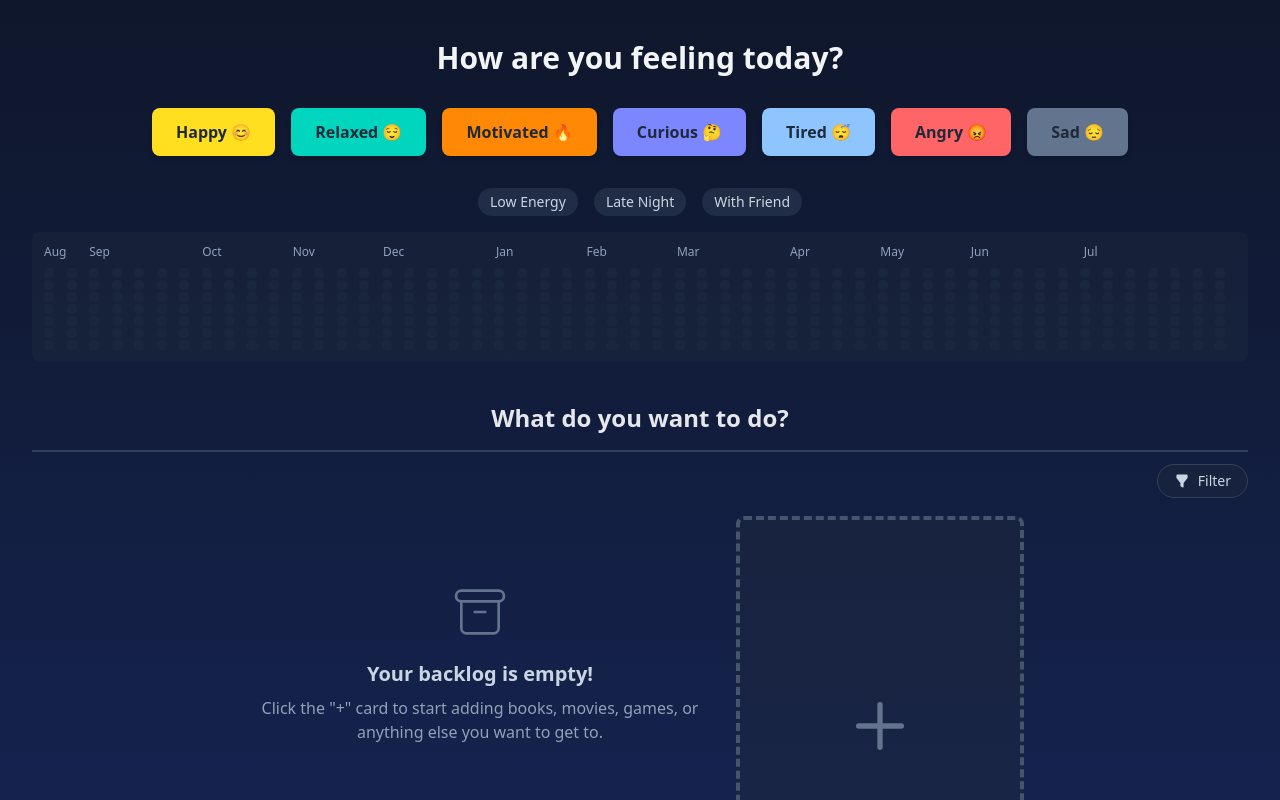
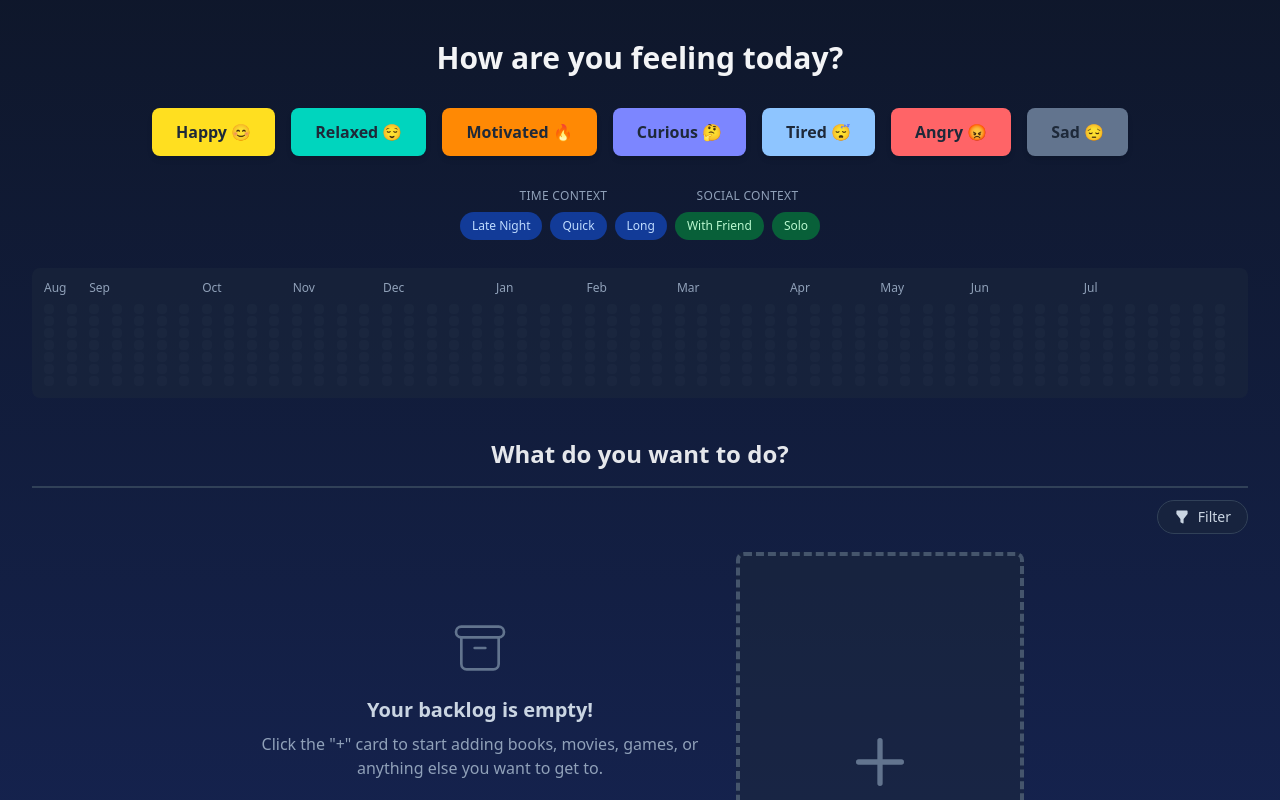
Before and after one commit to Aymeric-k/moodboard, a React (Vite) app: page / in a window 1280 px wide. Shown: the top 800 px of the page. Built offline with nearby package versions, Linux system fonts and the light colour scheme.

Commit message:
feat(smarttags): optimize system with 5 unique contextual tags

```diff
--- a/src/App.tsx
+++ b/src/App.tsx
@@ -1,7 +1,6 @@
 import { moods } from './data/moods.ts'
 // import type { MoodType } from './types/MoodType.ts';
 // import type { WorkType } from './types/WorkType'
-import { SMART_TAGS } from './types/SmartTag.ts'
 import './App.css'
 import { calculateRecommendationScore, type Recommendation } from './utils/recommendationUtils.ts';
 import { groupActivitiesByDay } from './utils/moodUtils.ts';
@@ -19,6 +18,7 @@ import { useWorkStore } from './stores/workStore.ts';
 import { useFilterStore } from './stores/filterStore.ts';
 import { useMoodStore } from './stores/moodStore.ts';
 import { useUIStore } from './stores/uiStore.ts';
+import SmartTagSelector from './components/SmartTagSelector.tsx';
 
 function App() {
   // Refs for the filter menu and its toggle button
@@ -158,20 +158,12 @@ function App() {
       <Buttons moods={moods} activeMoods={todayMoods} />
 
       {/* Smart Tag Toggles */}
-      <div className="flex justify-center items-center gap-4 m-4 px-8">
-        {SMART_TAGS.map(tag => (
-          <button
-            key={tag}
-            onClick={() => toggleSmartTag(tag)}
-            className={`px-3 py-1 text-sm rounded-full transition-colors ${
-              activeSmartTags.includes(tag)
-                ? 'bg-purple-500 text-white font-semibold'
-                : 'bg-slate-700/50 text-slate-300 hover:bg-slate-700'
-            }`}
-          >
-            {tag.replace(/([A-Z])/g, ' $1').replace(/^./, str => str.toUpperCase())}
-          </button>
-        ))}
+      <div className="max-w-6xl mx-auto px-8 m-4">
+        <SmartTagSelector
+          activeTags={activeSmartTags}
+          onTagToggle={toggleSmartTag}
+          className="flex flex-wrap justify-center gap-2"
+        />
       </div>
 
 
--- a/src/components/AddWorkCard.tsx
+++ b/src/components/AddWorkCard.tsx
@@ -1,9 +1,10 @@
-import { useState, useEffect } from 'react';
+import { useState } from 'react';
 import type { MoodType } from '../types/MoodType';
 import type { WorkType } from '../types/WorkType';
-import { SMART_TAGS, type SmartTag } from '../types/SmartTag';
+import { type SmartTag } from '../types/SmartTag';
 import { useWorkStore } from '../stores/workStore.ts';
 import { motion } from 'framer-motion';
+import SmartTagSelector from './SmartTagSelector';
 // We create a specific type for the form data, excluding fields that are generated automatically.
 type WorkFormData = Omit<WorkType, 'id' | 'createdAtISO' | 'status' | 'progress' | 'completedAtISO'>;
 
@@ -131,24 +132,11 @@ function AddWorkCard({ moods }: AddWorkCardProps) {
         {/* Section to edit Smart Tags */}
         <div className="mt-2 border-t border-slate-700 pt-3">
           <p className="text-sm text-slate-400 mb-2 text-center">Smart Tags:</p>
-          <div className="flex flex-wrap gap-2 justify-center">
-            {SMART_TAGS.map(tag => {
-              const isSelected = formData.smartTags?.includes(tag);
-              return (
-                <button
-                  type="button"
-                  key={tag}
-                  onClick={() => handleSmartTagToggle(tag)}
-                  aria-pressed={isSelected}
-                  className={`px-2 py-1 text-xs rounded-full transition-all ${
-                    isSelected ? 'bg-purple-500 text-white font-bold scale-105' : 'bg-slate-600 text-slate-300 hover:bg-slate-500'
-                  }`}
-                >
-                  {tag.replace(/([A-Z])/g, ' $1').replace(/^./, str => str.toUpperCase())}
-                </button>
-              );
-            })}
-          </div>
+          <SmartTagSelector
+            activeTags={formData.smartTags || []}
+            onTagToggle={handleSmartTagToggle}
+            className="max-h-48 overflow-y-auto"
+          />
         </div>
         <div className="flex justify-end gap-2 mt-4">
           <button type="button" onClick={() => setIsExpanded(false)} className="px-4 py-1 bg-slate-600 rounded text-white">Cancel</button>
--- /dev/null
+++ b/src/components/SmartTagSelector.tsx
@@ -0,0 +1,83 @@
+import { SMART_TAG_GROUPS, type SmartTag } from '../types/SmartTag';
+
+interface SmartTagSelectorProps {
+  activeTags: SmartTag[];
+  onTagToggle: (tag: SmartTag) => void;
+  className?: string;
+}
+
+export default function SmartTagSelector({ activeTags, onTagToggle, className = '' }: SmartTagSelectorProps) {
+  const getTagLabel = (tag: SmartTag): string => {
+    const labels: Record<SmartTag, string> = {
+      // Contexte temporel
+      lateNight: 'Late Night',
+      quick: 'Quick',
+      long: 'Long',
+
+      // Contexte social
+      withFriend: 'With Friend',
+      solo: 'Solo'
+    };
+    return labels[tag];
+  };
+
+  const getTagColor = (tag: SmartTag, isActive: boolean): string => {
+    if (isActive) {
+      return 'bg-purple-500 text-white font-semibold';
+    }
+
+    // Couleurs par groupe pour une meilleure UX
+    if (SMART_TAG_GROUPS.time.includes(tag)) {
+      return 'bg-blue-600/50 text-blue-200 hover:bg-blue-600/70';
+    }
+    if (SMART_TAG_GROUPS.social.includes(tag)) {
+      return 'bg-green-600/50 text-green-200 hover:bg-green-600/70';
+    }
+
+    return 'bg-slate-600 text-slate-300 hover:bg-slate-500';
+  };
+
+  return (
+    <div className={`space-y-3 ${className}`}>
+      {/* Contexte temporel */}
+      <div className="space-y-2">
+        <h4 className="text-xs font-medium text-slate-400 uppercase tracking-wide text-center">Time Context</h4>
+        <div className="flex flex-wrap gap-2">
+          {SMART_TAG_GROUPS.time.map(tag => {
+            const isActive = activeTags.includes(tag);
+            return (
+              <button
+                key={tag}
+                onClick={() => onTagToggle(tag)}
+                className={`px-3 py-1.5 text-xs rounded-full transition-all duration-200 ${getTagColor(tag, isActive)}`}
+                aria-pressed={isActive}
+              >
+                {getTagLabel(tag)}
+              </button>
+            );
+          })}
+        </div>
+      </div>
+
+      {/* Contexte social */}
+      <div className="space-y-2">
+        <h4 className="text-xs font-medium text-slate-400 uppercase tracking-wide text-center">Social Context</h4>
+        <div className="flex flex-wrap gap-2">
+          {SMART_TAG_GROUPS.social.map(tag => {
+            const isActive = activeTags.includes(tag);
+            return (
+              <button
+                key={tag}
+                onClick={() => onTagToggle(tag)}
+                className={`px-3 py-1.5 text-xs rounded-full transition-all duration-200 ${getTagColor(tag, isActive)}`}
+                aria-pressed={isActive}
+              >
+                {getTagLabel(tag)}
+              </button>
+            );
+          })}
+        </div>
+      </div>
+    </div>
+  );
+}
--- a/src/components/WorkCard.tsx
+++ b/src/components/WorkCard.tsx
@@ -1,11 +1,12 @@
 import type { WorkType } from "../types/WorkType.ts"
-import { SMART_TAGS, type SmartTag } from "../types/SmartTag.ts"
+import { type SmartTag } from "../types/SmartTag.ts"
 import { motion } from "framer-motion"
 import type { Recommendation } from '../utils/recommendationUtils.ts';
 import type { MoodType } from "../types/MoodType.ts"
 import { useWorkStore } from '../stores/workStore.ts';
 import { useUIStore } from '../stores/uiStore.ts';
 import { useState, useEffect } from "react"
+import SmartTagSelector from './SmartTagSelector';
 
 const cardVariants = {
 
@@ -336,24 +337,11 @@ function WorkCard({backlogWork, activeMoods, moods, isPromptingForProgress, reco
             {/* Section to edit Smart Tags */}
             <div className="mt-3 border-t border-slate-700 pt-3">
               <p className="text-sm text-slate-400 mb-2">Smart Tags:</p>
-              <div className="flex flex-wrap gap-2 justify-center">
-                {SMART_TAGS.map(tag => {
-                  const isSelected = editedWork.smartTags?.includes(tag);
-                  return (
-                    <button
-                      type="button"
-                      key={tag}
-                      onClick={() => handleSmartTagToggle(tag)}
-                      aria-pressed={isSelected}
-                      className={`px-2 py-1 text-xs rounded-full transition-all ${
-                        isSelected ? 'bg-purple-500 text-white font-bold scale-105' : 'bg-slate-600 text-slate-300 hover:bg-slate-500'
-                      }`}
-                    >
-                      {tag.replace(/([A-Z])/g, ' $1').replace(/^./, str => str.toUpperCase())}
-                    </button>
-                  );
-                })}
-              </div>
+              <SmartTagSelector
+                activeTags={editedWork.smartTags || []}
+                onTagToggle={handleSmartTagToggle}
+                className="max-h-32 overflow-y-auto"
+              />
             </div>
 
             <div className="flex justify-center gap-2 mt-4">
--- a/src/types/SmartTag.ts
+++ b/src/types/SmartTag.ts
@@ -1,3 +1,23 @@
-export type SmartTag = 'lateNight' | 'lowEnergy' | 'withFriend';
+export type SmartTag =
+  // Contexte temporel
+  | 'lateNight'
+  | 'quick'
+  | 'long'
 
-export const SMART_TAGS: SmartTag[] = ['lowEnergy', 'lateNight', 'withFriend'];
+  // Contexte social
+  | 'withFriend'
+  | 'solo';
+
+export const SMART_TAGS: SmartTag[] = [
+  // Contexte temporel
+  'lateNight', 'quick', 'long',
+
+  // Contexte social
+  'withFriend', 'solo'
+];
+
+// Groupes de tags pour l'affichage organisé
+export const SMART_TAG_GROUPS = {
+  time: ['lateNight', 'quick', 'long'] as SmartTag[],
+  social: ['withFriend', 'solo'] as SmartTag[]
+};
```
Also changed, not shown: 2 other files (tests, documents, lock files or other folders).
